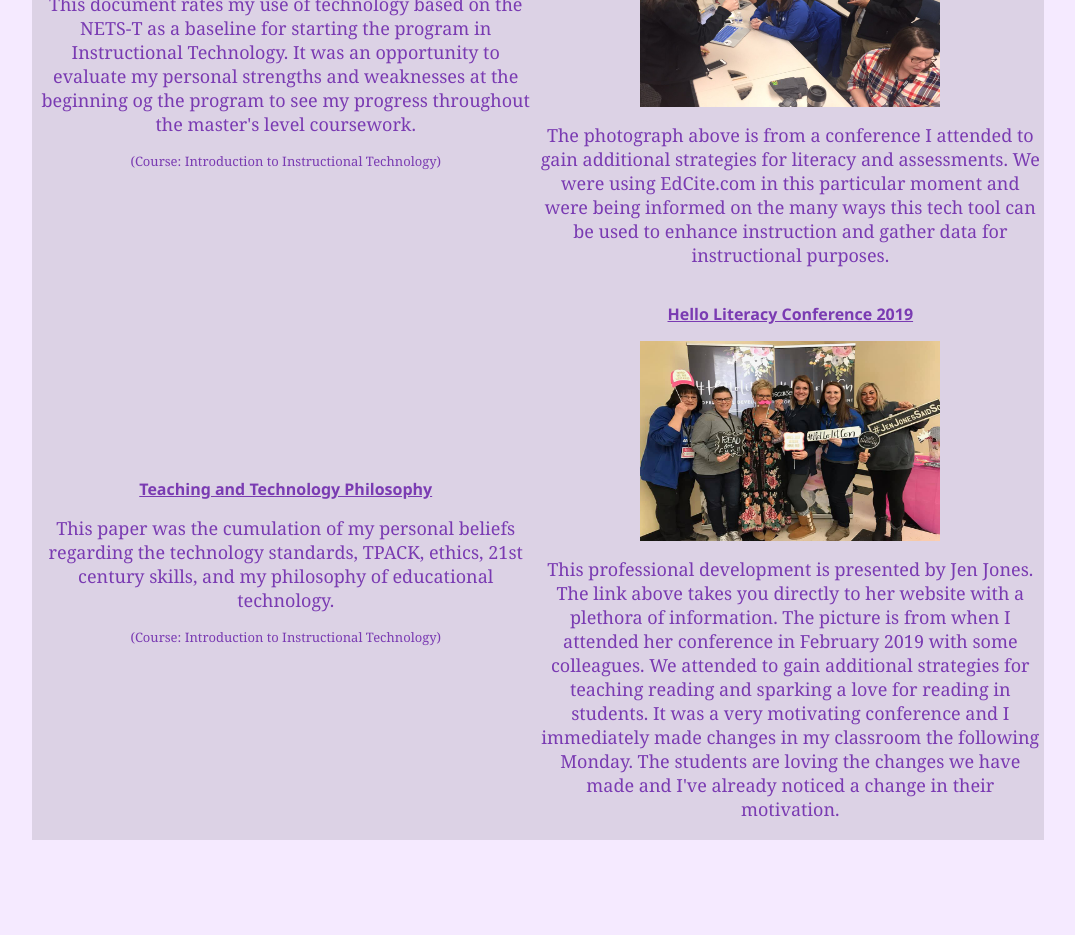
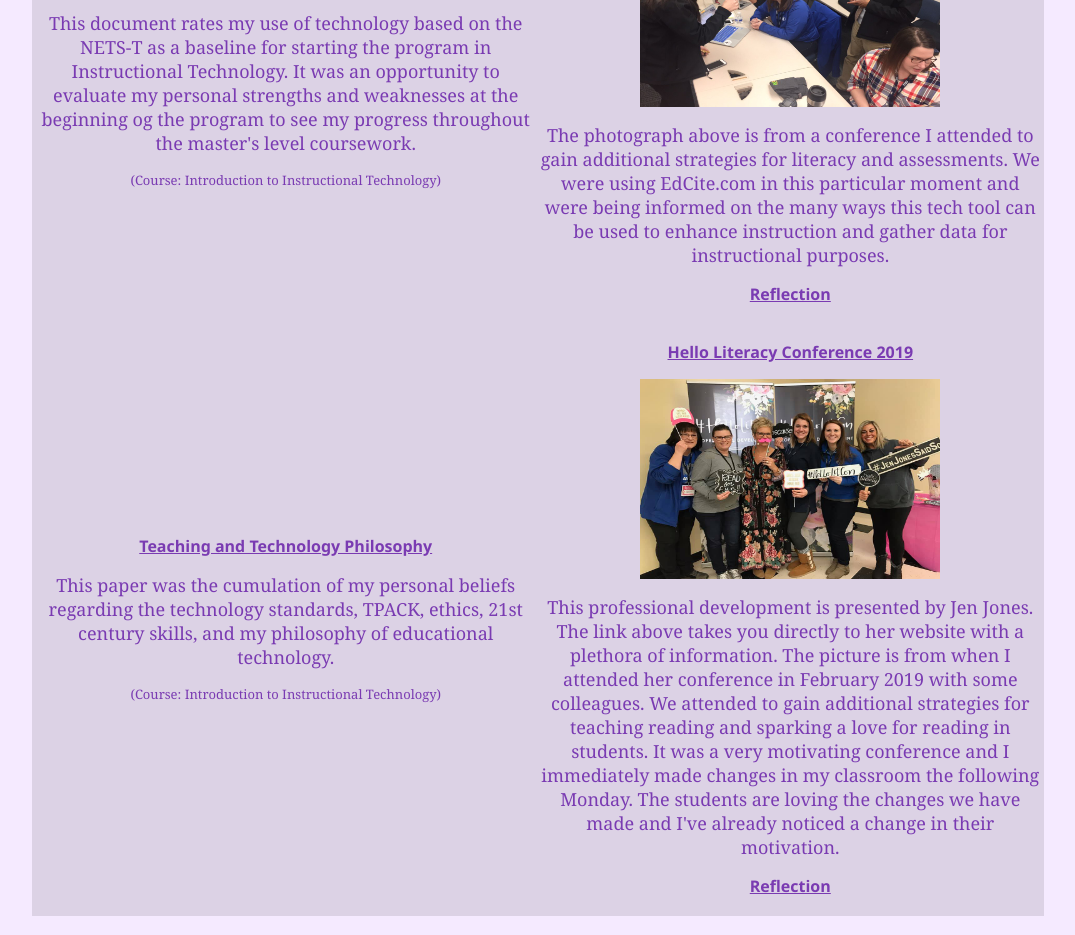
Before and after one commit to ERinkes/ePortfolio, a plain HTML site: page professionaldevelopment.html in a window 1280 px wide. Shown: the part 694-1629 px from the top of the page, without its empty margins (102-1177 px from the left). Drawn offline with Linux system fonts and the light colour scheme.

Commit message:
Update professionaldevelopment.html

```diff
--- a/professionaldevelopment.html
+++ b/professionaldevelopment.html
@@ -81,13 +81,15 @@ a:active {
    	    <p><font size="+1">This document rates my use of technology based on the NETS-T as a baseline for starting the program in Instructional Technology.  It was an opportunity to evaluate my personal strengths and weaknesses at the beginning og the program to see my progress throughout the master's level coursework.</font></p>
 		<p><font size="2"> (Course: Introduction to Instructional Technology)</font></p></td>
 
-		<td height="80" align="center"><p><font size="+2">Ohio Assessment Literacy Conference</font></p><p><img src="OALC.jpg" width="300" height="200" alt="OALC"/></p><p><font size="4">The photograph above is from a conference I attended to gain additional strategies for literacy and assessments.  We were using EdCite.com in this particular moment and were being informed on the many ways this tech tool can be used to enhance instruction and gather data for instructional purposes.</font ></p><p><font size="4"></font></p></td>
+		<td height="80" align="center"><p><font size="+2">Ohio Assessment Literacy Conference</font></p><p><img src="OALC.jpg" width="300" height="200" alt="OALC"/></p><p><font size="4">The photograph above is from a conference I attended to gain additional strategies for literacy and assessments.  We were using EdCite.com in this particular moment and were being informed on the many ways this tech tool can be used to enhance instruction and gather data for instructional purposes.</font ></p><p><font size="4"></font></p>
+			<p><font size="+2"><a href="ReflectionPDOALC.pdf">Reflection</a></font></p></td>
 	</tr>
 	<tr>
      	<td height="80" align="center"><p><font size="+2"><a href="Rinkes_Philosophy.pdf">Teaching and Technology Philosophy</a></font></p>
    	    <p><font size="+1">This paper was the cumulation of my personal beliefs regarding the technology standards, TPACK, ethics, 21st century skills, and my philosophy of educational technology.</font></p>
 		<p><font size="2"> (Course: Introduction to Instructional Technology)</font></p></td>
-    	<td height="80" align="center"><p><font size="+2"><a href="https://www.helloliteracy.com">Hello Literacy Conference 2019</font></a></p><p><img src="LitCon.jpeg" width="300" height="200" alt="LitCon"/></p><p><font size="4">This professional development is presented by Jen Jones.  The link above takes you directly to her website with a plethora of information.  The picture is from when I attended her conference in February 2019 with some colleagues.  We attended to gain additional strategies for teaching reading and sparking a love for reading in students.  It was a very motivating conference and I immediately made changes in my classroom the following Monday.  The students are loving the changes we have made and I've already noticed a change in their motivation.</font ></p><p><font size="4"></font></p></td>
+    	<td height="80" align="center"><p><font size="+2"><a href="https://www.helloliteracy.com">Hello Literacy Conference 2019</font></a></p><p><img src="LitCon.jpeg" width="300" height="200" alt="LitCon"/></p><p><font size="4">This professional development is presented by Jen Jones.  The link above takes you directly to her website with a plethora of information.  The picture is from when I attended her conference in February 2019 with some colleagues.  We attended to gain additional strategies for teaching reading and sparking a love for reading in students.  It was a very motivating conference and I immediately made changes in my classroom the following Monday.  The students are loving the changes we have made and I've already noticed a change in their motivation.</font ></p><p><font size="4"></font></p>
+		<p><font size="+2"><a href="ReflectionPDHelloLit.pdf">Reflection</a></font></p></td>
     </tr>
 
 </table>
```
